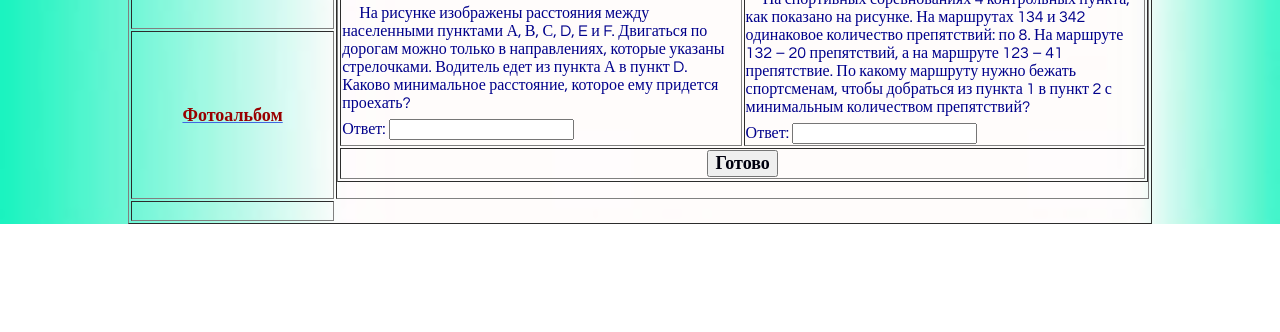
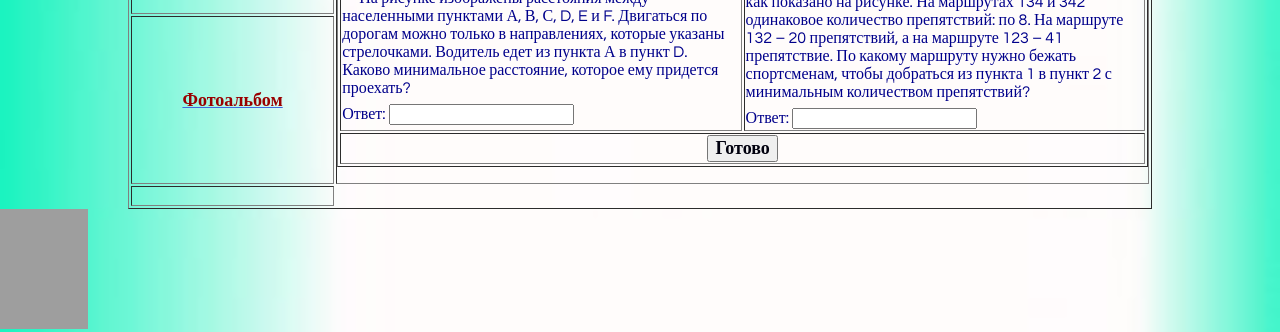
Before and after one commit to Evolventa-tmn/Evolventa-tmn.github.io, a plain HTML site: page index3.html in a window 1280 px wide. Shown: the part 740-1072 px from the top of the page. Before the commit the page ends 964 px from the top, so only its background shows below. Drawn offline with Linux system fonts and the light colour scheme; grey boxes are pictures that could not be loaded.

Commit message:
Update index3.html

```diff
--- a/index3.html
+++ b/index3.html
@@ -7,17 +7,7 @@
 	</head>
 	<body>
 
-		<!--LiveInternet counter--><script type="text/javascript">
-document.write("<a href='//www.liveinternet.ru/click' "+
-"target=_blank><img src='//counter.yadro.ru/hit?t26.11;r"+
-escape(document.referrer)+((typeof(screen)=="undefined")?"":
-";s"+screen.width+"*"+screen.height+"*"+(screen.colorDepth?
-screen.colorDepth:screen.pixelDepth))+";u"+escape(document.URL)+
-";"+Math.random()+
-"' alt='' title='LiveInternet: показано число посетителей за"+
-" сегодня' "+
-"border='0' width='88' height='15'><\/a>")
-</script><!--/LiveInternet-->
+
 
 		<table border="1" align="center" cellpadding="0" width="80%">
 			<tr>
@@ -99,7 +89,17 @@ screen.colorDepth:screen.pixelDepth))+";u"+escape(document.URL)+
 
 		</table>
 
-
+	<!--LiveInternet counter--><script type="text/javascript">
+document.write("<a href='//www.liveinternet.ru/click' "+
+"target=_blank><img src='//counter.yadro.ru/hit?t27.14;r"+
+escape(document.referrer)+((typeof(screen)=="undefined")?"":
+";s"+screen.width+"*"+screen.height+"*"+(screen.colorDepth?
+screen.colorDepth:screen.pixelDepth))+";u"+escape(document.URL)+
+";h"+escape(document.title.substring(0,80))+";"+Math.random()+
+"' alt='' title='LiveInternet: показано количество просмотров и"+
+" посетителей' "+
+"border='0' width='88' height='120'><\/a>")
+</script><!--/LiveInternet-->
  </body>
 </html>
 <script>
```
